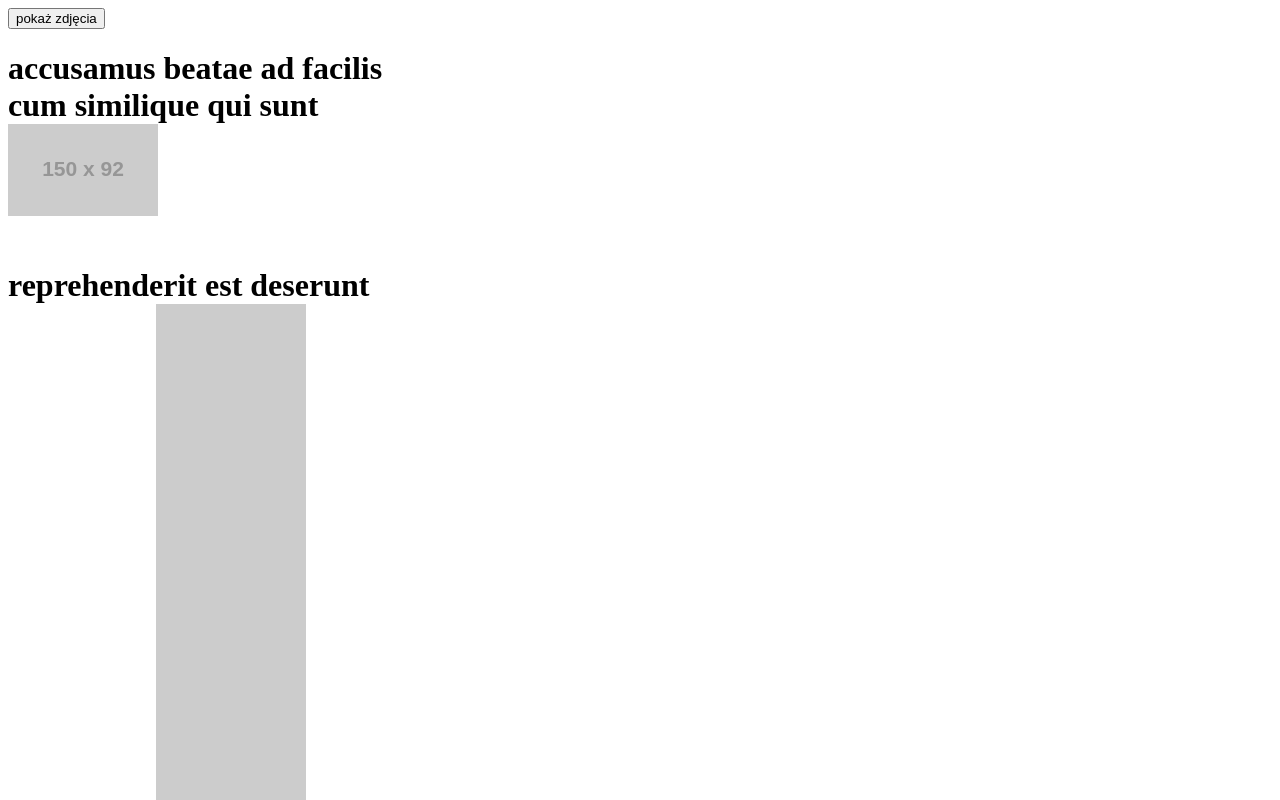
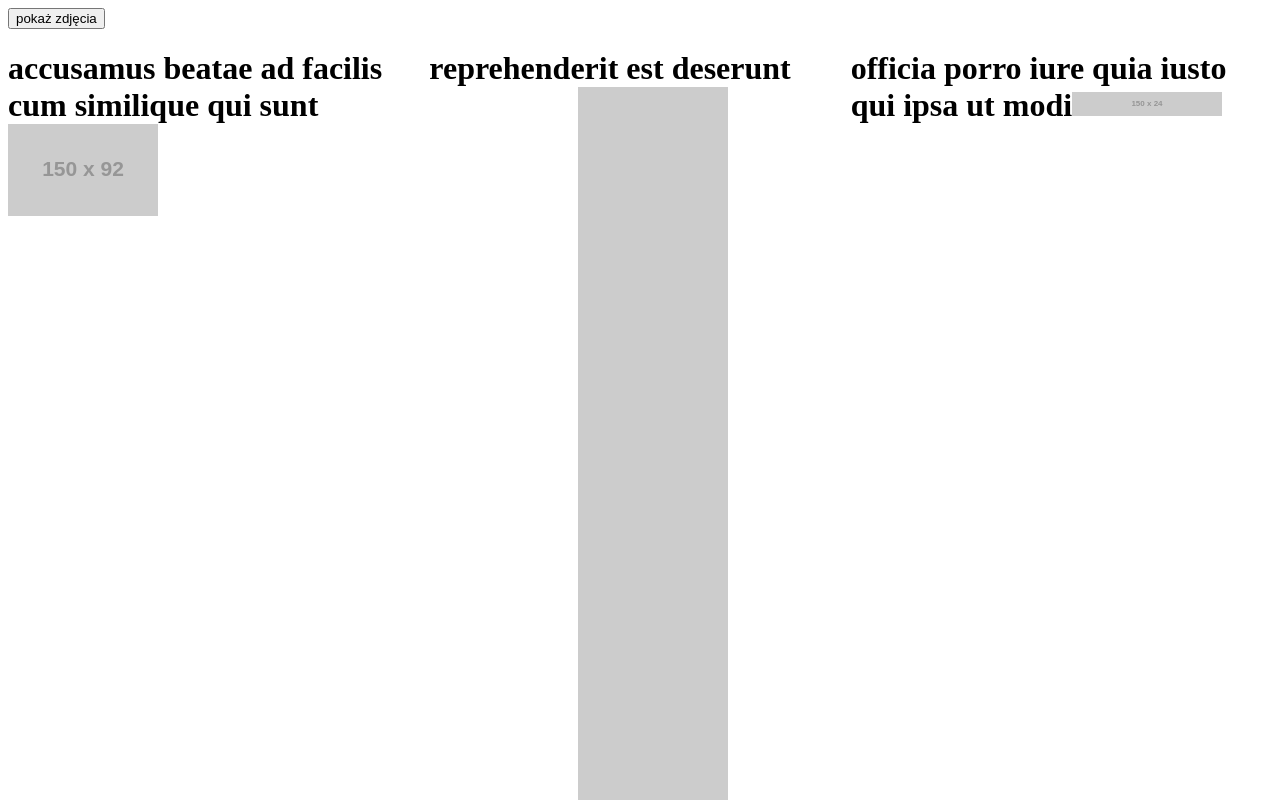
Before and after one commit to AniaPas/jsEventsPractice, a plain HTML site: page index.html in a window 1280 px wide. Both pictures are taken after a click on the button "pokaż zdjęcia". Shown: the top 800 px of the page. Drawn offline with Linux system fonts and the light colour scheme; placeholder pictures from the web are drawn by us.

Commit message:
ex2 continued

```diff
--- a/main.js
+++ b/main.js
@@ -1,3 +1,37 @@
+
+/*Task 1: write a function that will create any html element, where parameterer 1 will be the tag type, 2 - class, 3- text.*/
+function createTag(nazwaTag, nazwaClass, text) {
+    class Htmlelement{
+        constructor(nazwaTag, nazwaClass, text) {
+            this.nazwaTag = nazwaTag;
+            this.nazwaClass =nazwaClass;
+            this.text = text;
+            this.show = function showme () {
+                console.log(`Oto nowy obiekt, który zmienimy na html, czyli tag ${this.nazwaTag} o klasie ${this.nazwaClass} z tekstem ${this.text}`)
+            }
+
+
+        }
+
+    }
+    const myelement= new Htmlelement(nazwaTag, nazwaClass, text)
+    const myHtmlElement= document.createElement(nazwaTag)
+    myHtmlElement.innerText= text
+    myHtmlElement.setAttribute('class', nazwaClass)
+    return myHtmlElement
+    }
+
+    const zobaczymyCzyWyjdzie = createTag('h1',  'los', 'kos')
+    console.log(createTag('h1', 'lalala', 'ania'), 'wyjdzieOrNot')
+
+//2 Based on the foto array, create  the view
+// <div>
+//    <h1>object title</h1>
+//    <img src='link from thumbnailUrl in the object'></img>
+// </div>
+// show the view on the click of the <button>Załaduj zdjęcia</button>
+// arrange the photos in 3 columns.
+
   const foto =
     [
         {
@@ -64,32 +98,8 @@ const foto =
           thumbnailUrl: "https://via.placeholder.com/150/51aa97"
         },
     ]
-/*Task 1: write a function that will create any html element, where parameterer 1 will be the tag type, 2 - class, 3- text.*/
-function createTag(nazwaTag, nazwaClass, text) {
-    class Htmlelement{
-        constructor(nazwaTag, nazwaClass, text) {
-            this.nazwaTag = nazwaTag;
-            this.nazwaClass =nazwaClass;
-            this.text = text;
-            this.show = function showme () {
-                console.log(`Oto nowy obiekt, który zmienimy na html, czyli tag ${this.nazwaTag} o klasie ${this.nazwaClass} z tekstem ${this.text}`)
-            }
 
 
-        }
-
-    }
-    const myelement= new Htmlelement(nazwaTag, nazwaClass, text)
-    const myHtmlElement= document.createElement(nazwaTag)
-    myHtmlElement.innerText= text
-    myHtmlElement.setAttribute('class', nazwaClass)
-    return myHtmlElement
-    }
-
-    const zobaczymyCzyWyjdzie = createTag('h1',  'los', 'kos')
-    console.log(createTag('h1', 'lalala', 'ania'), 'wyjdzieOrNot')
-
-    //2
     const showImgBtn = document.getElementById('showImg')
     const app = document.getElementById('app')
     function createView(){
@@ -97,13 +107,13 @@ function createView(){
     const h1Photo = document.createElement('h1')
     const divPhoto = document.createElement('div')
     const divImg= document.createElement('img')
-    divPhoto.classList.add('photoStyle')
     divImg.src = item.thumbnailUrl
     h1Photo.innerHTML = item.title
     divPhoto.appendChild(h1Photo)
     h1Photo.appendChild(divImg)
     console.log(app)
     app.appendChild(divPhoto)
+    app.classList.add('photoStyle')
 })
 }
 showImgBtn.addEventListener('click', createView)
--- a/style.css
+++ b/style.css
@@ -2,6 +2,6 @@
 
     display: grid;
     grid-template-columns: 1fr 1fr 1fr;
-    /*grid-template-rows: 1fr 1fr 1fr;*/
+
 
 }
```
Lines whose indentation alone changed are shown as unchanged.
